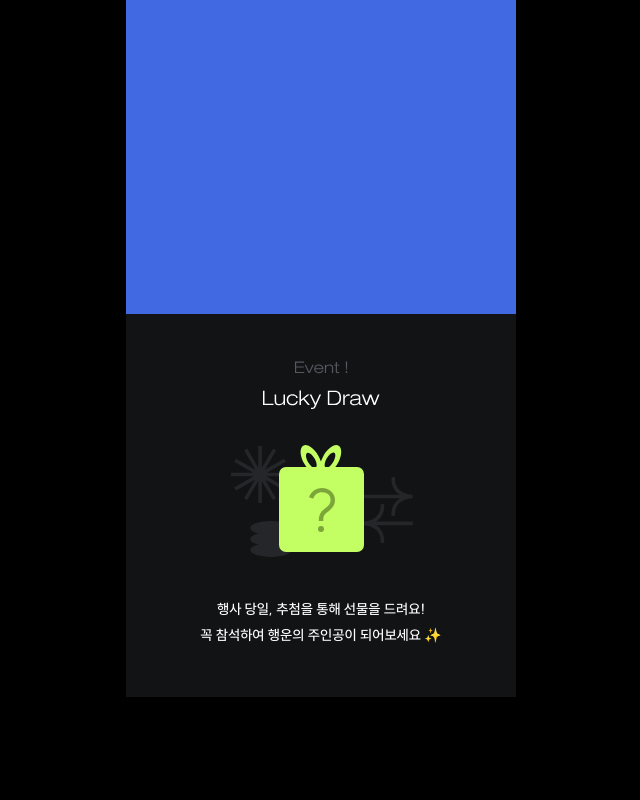
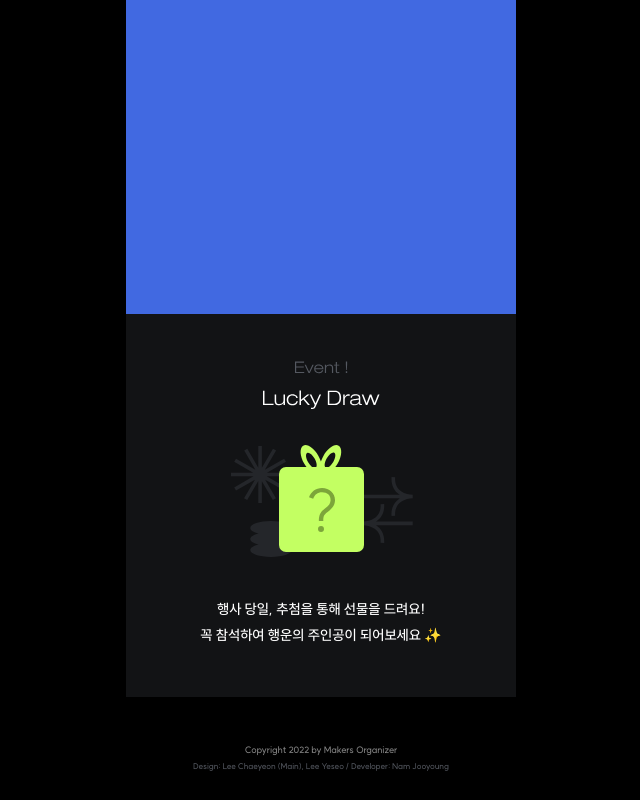
Before and after one commit to sopt-makers/makers-talk, a Next.js app: page / in a window 1280 px wide. Shown: the part 3558-4358 px from the top of the page, without its empty margins (319-959 px from the left). Before the commit the page ends 4255 px from the top, so only its background shows below. Built offline with nearby package versions, Linux system fonts and the light colour scheme.

Commit message:
feat: Footer 퍼블리싱

```diff
--- /dev/null
+++ b/components/Footer.tsx
@@ -0,0 +1,32 @@
+import styled from '@emotion/styled';
+
+export default function Footer() {
+  return (
+    <Container>
+      <Copyright>Copyright 2022 by Makers Organizer</Copyright>
+      <MadeBy>Design: Lee Chaeyeon (Main), Lee Yeseo / Developer: Nam Jooyoung</MadeBy>
+    </Container>
+  );
+}
+
+const Container = styled.footer`
+  display: flex;
+  flex-direction: column;
+  align-items: center;
+  gap: 8px;
+  padding: 48px 0 30px 0;
+`;
+
+const Copyright = styled.div`
+  font-weight: 500;
+  font-size: 9px;
+  line-height: 100%;
+  color: #888888;
+`;
+
+const MadeBy = styled.div`
+  font-weight: 500;
+  font-size: 8px;
+  line-height: 100%;
+  color: #555961;
+`;
--- a/pages/index.tsx
+++ b/pages/index.tsx
@@ -1,4 +1,5 @@
 import styled from '@emotion/styled';
+import Footer from '../components/Footer';
 import Information from '../components/Information';
 import LuckyDraw from '../components/LuckyDraw';
 import Session from '../components/Session';
@@ -12,6 +13,7 @@ export default function Home() {
       <Session />
       <SpeakerIntroduction />
       <LuckyDraw />
+      <Footer />
     </>
   );
 }
```
